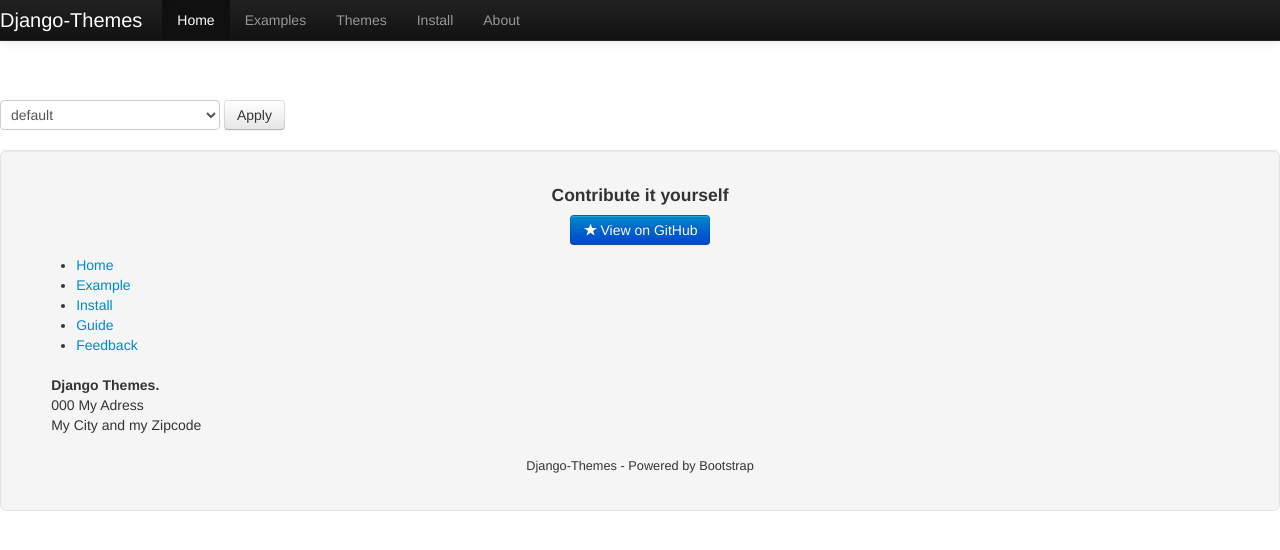
After one commit to huogerac/djangotemplate, a Django app: page /core/themes in a window 1280 px wide. The commit adds this page. Shown: the top 550 px of the page. Run offline with Django 3.2, Linux system fonts and the light colour scheme.

Commit message:
add mechanism to change theme (testing)

```diff
--- /dev/null
+++ b/djangotemplate/core/templates/core/themes.html
@@ -0,0 +1,33 @@
+{% extends 'site_base.html' %}
+
+{% block header %}
+		  <div>
+		  		<br /><br /><br /><br />
+		  </div>
+{% endblock %}
+
+{% block content %}
+
+<div class="row-fluid">
+
+	<div class="span12">
+
+	    <div>
+
+			<form action="{% url 'update_themes'%}" class="form-inline">
+				<select name="selected_theme">
+					{% for theme in themes %}
+						<option value="{{ theme }}">{{ theme }}</option>
+					{% endfor %}
+				</select>
+				<button type="submit" class="btn">Apply</button>
+			</form>
+
+
+	    </div>
+
+	</div>
+
+</div>
+
+{% endblock %}
--- a/djangotemplate/core/templates/site_base.html
+++ b/djangotemplate/core/templates/site_base.html
@@ -9,8 +9,8 @@
 		                <ul class="nav">
 		                	<a href="#" class="brand">Django-Themes</a>
 		                    <li class="active"><a href="#">Home</a></li>
-		                    <li><a href="#">Examples</a></li>
-		                    <li><a href="#">Themes</a></li>
+		                    <li><a href="{% url 'show_examples'%}">Examples</a></li>
+		                    <li><a href="{% url 'show_themes'%}">Themes</a></li>
 		                    <li><a href="#">Install</a></li>
 		                    <li><a href="#">About</a></li>
 		                </ul>
--- a/djangotemplate/core/urls.py
+++ b/djangotemplate/core/urls.py
@@ -3,4 +3,8 @@
 urlpatterns = patterns('',
 	#url(r'^(.+)/$', 'core.views.method', name='method'),
 	url(r'^home$', 'core.views.show_home', name='show_home'),
+	url(r'^examples$', 'core.views.show_examples', name='show_examples'),
+	url(r'^themes$', 'core.views.show_themes', name='show_themes'),
+	url(r'^themes_update$', 'core.views.update_themes', name='update_themes'),
+
 )
--- a/djangotemplate/core/views.py
+++ b/djangotemplate/core/views.py
@@ -1,4 +1,21 @@
 from django.shortcuts import redirect, render
+from django.conf import settings
+from django.http import HttpResponseRedirect
+from django.core.urlresolvers import reverse
+
+from themes.views import get_themes
 
 def show_home(request):
 	return render(request, 'core/home.html', {})
+
+def show_examples(request):
+	return render(request, 'core/examples.html', {})
+
+def show_themes(request):
+	themes = get_themes()
+	return render(request, 'core/themes.html', {'themes':themes})
+
+def update_themes(request):
+	theme = request.GET.get('selected_theme', 'default')
+	settings.THEME_NAME = theme
+	return HttpResponseRedirect(reverse('show_home'))
--- a/djangotemplate/themes/views.py
+++ b/djangotemplate/themes/views.py
@@ -1 +1,11 @@
-# Create your views here.
+# -*- coding: utf-8 -*-
+
+import os
+
+def get_themes():
+    path = 'themes/templates/themes'
+    if not path:
+        return []
+    layouts = [folder for folder in os.listdir(path)]
+    layouts.sort()
+    return layouts
```
Also changed, not shown: djangotemplate/core/templates/core/examples.html (added, +26 -0 lines).
